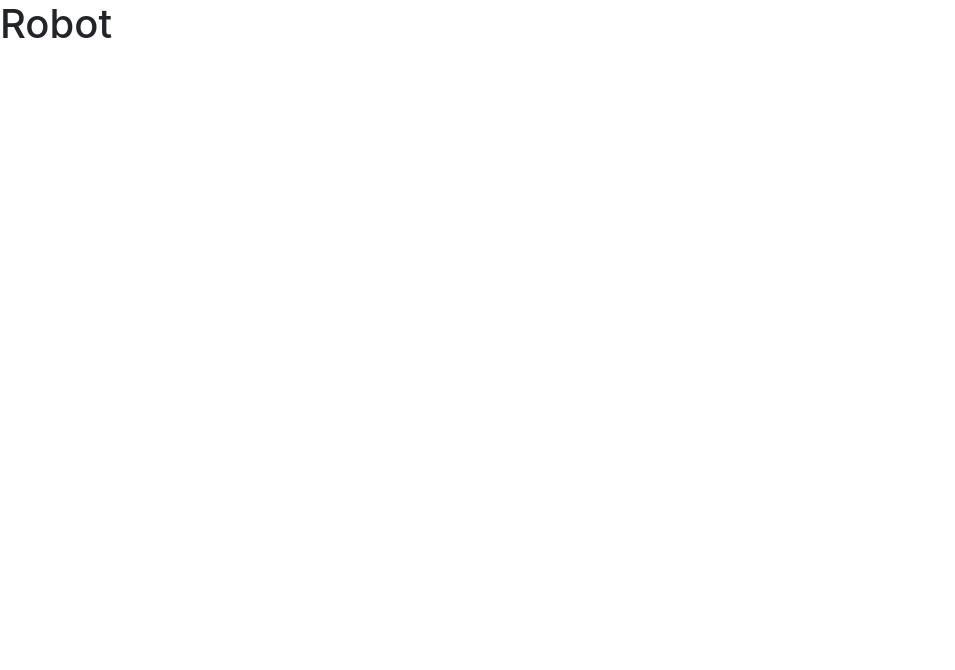
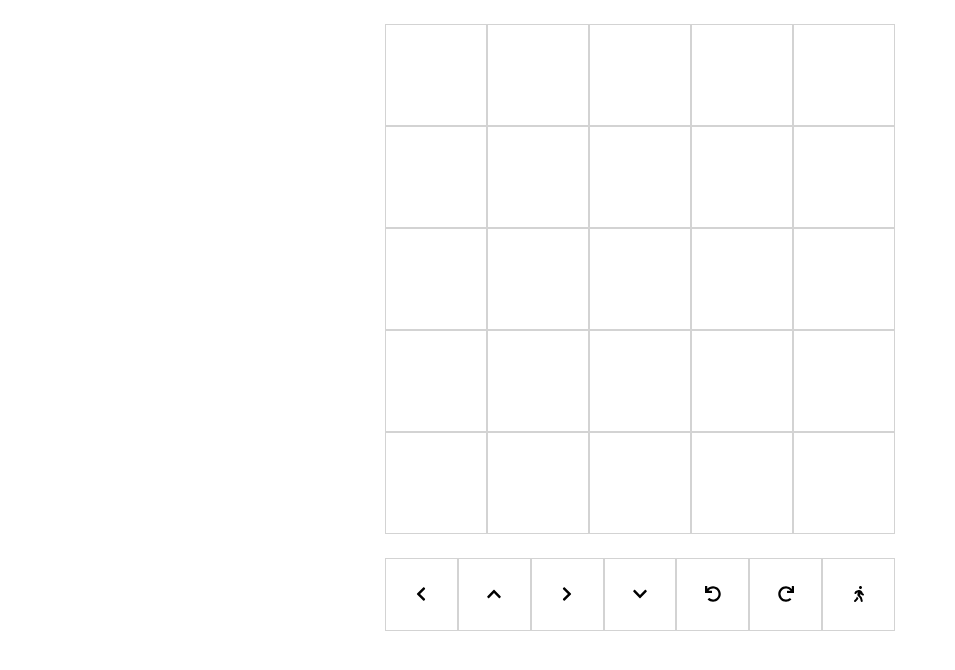
Before and after one commit to GaryHughes/Robot, a React (Create React App) app in the folder Robot.Frontend/: page / in a window 1280 px wide. Shown: the top 670 px of the page, without its empty margins (0-955 px from the left). Built offline with nearby package versions, Linux system fonts and the light colour scheme.

Commit message:
Basic layout and API interface.

```diff
--- a/Robot.Frontend/package.json
+++ b/Robot.Frontend/package.json
@@ -3,6 +3,9 @@
   "version": "0.1.0",
   "private": true,
   "dependencies": {
+    "@fortawesome/fontawesome-svg-core": "^1.2.26",
+    "@fortawesome/free-solid-svg-icons": "^5.12.0",
+    "@fortawesome/react-fontawesome": "^0.1.8",
     "bootstrap": "^4.1.3",
     "jquery": "^3.4.1",
     "merge": "^1.2.1",
--- /dev/null
+++ b/Robot.Frontend/src/components/Home.css
@@ -0,0 +1,38 @@
+.grid {
+    margin: 0 auto;
+    width: 80vw;
+    max-width: 60vh;
+    height: 80vw;
+    max-height: 60vh;
+    font-size: 1rem;
+}
+.row {
+    display: flex;
+}
+.box {
+    background: white;
+    border-color: lightgray;
+    border-style: solid;
+    border-width: 1px;
+    margin: 0px;
+    color: black;
+    font-weight: bold;
+    flex: 1 0 auto;
+    position: relative;
+}
+.box:after {
+    content: "";
+    float:left;
+    display: block;
+    padding-top: 100%;
+}
+.box .inner {
+    position: absolute;
+    left: 0;
+    right: 0;
+    bottom: 0;
+    top: 0;
+    display: flex;
+    align-items: center;
+    justify-content: center;
+}
--- a/Robot.Frontend/src/components/Home.js
+++ b/Robot.Frontend/src/components/Home.js
@@ -1,12 +1,48 @@
 import React, { Component } from 'react';
+import { FontAwesomeIcon } from '@fortawesome/react-fontawesome'
+import { faChevronLeft, faChevronRight, faChevronUp, faChevronDown, faUndo, faRedo, faWalking } from '@fortawesome/free-solid-svg-icons'
+import * as api from './RobotApi'
+import './Home.css'
 
 export class Home extends Component {
-  static displayName = Home.name;
 
   render () {
+    const rows = 5;
+    const cols = 5;
     return (
-      <div>
-        <h1>Robot</h1>
+      <div className="grid">
+      <br></br>
+        {
+          Array.from({ length: rows }, (value, row) => {
+            let rowKey = `${row}`;
+            return (
+              <div className="row" key={rowKey}>
+              {
+                Array.from({ length: cols }, (value, col) => {
+                  let key = `${row}=${col}`;
+                  return (
+                    <div className="box" key={key}>
+                      <div className="inner" onClick={e => Robot.place(row, col)}>
+
+                      </div>
+                    </div>
+                  );
+                })
+              }
+              </div>
+            )
+          }).reverse()
+        }
+        <br></br>
+        <div className="row">
+          <div className="box"><div className="inner" title="Face West" onClick={api.faceWest}><FontAwesomeIcon icon={faChevronLeft} /></div></div>
+          <div className="box"><div className="inner" title="Face North" onClick={api.faceNorth}><FontAwesomeIcon icon={faChevronUp} /></div></div>
+          <div className="box"><div className="inner" title="Face East" onClick={api.faceEast}><FontAwesomeIcon icon={faChevronRight} /></div></div>
+          <div className="box"><div className="inner" title="Face South" onClick={api.faceSouth}><FontAwesomeIcon icon={faChevronDown} /></div></div>
+          <div className="box"><div className="inner" title="Turn Left" onClick={api.turnLeft}><FontAwesomeIcon icon={faUndo} /></div></div>
+          <div className="box"><div className="inner" title="Turn Right" onClick={api.turnRight}><FontAwesomeIcon icon={faRedo} /></div></div>
+          <div className="box"><div className="inner" title="Move Forward" onClick={api.move}><FontAwesomeIcon icon={faWalking} /></div></div>
+        </div>
       </div>
     );
   }
--- /dev/null
+++ b/Robot.Frontend/src/components/RobotApi.js
@@ -0,0 +1,33 @@
+
+
+export function faceWest(ev) {
+    console.log("Face West");
+}
+
+export function faceNorth() {
+    console.log("Face North");
+}
+
+export function faceEast() {
+    console.log("Face East");
+}
+
+export function faceSouth() {
+    console.log("Face South");
+}
+
+export function turnLeft() {
+    console.log("Turn Left");
+}
+
+export function turnRight() {
+    console.log("Turn Right");
+}
+
+export function move() {
+    console.log("Move");
+}
+
+export function place(x, y) {
+   console.log(`Place ${x} ${y}`)
+}
```
Also changed, not shown: 1 other file (tests, documents, lock files or other folders).
